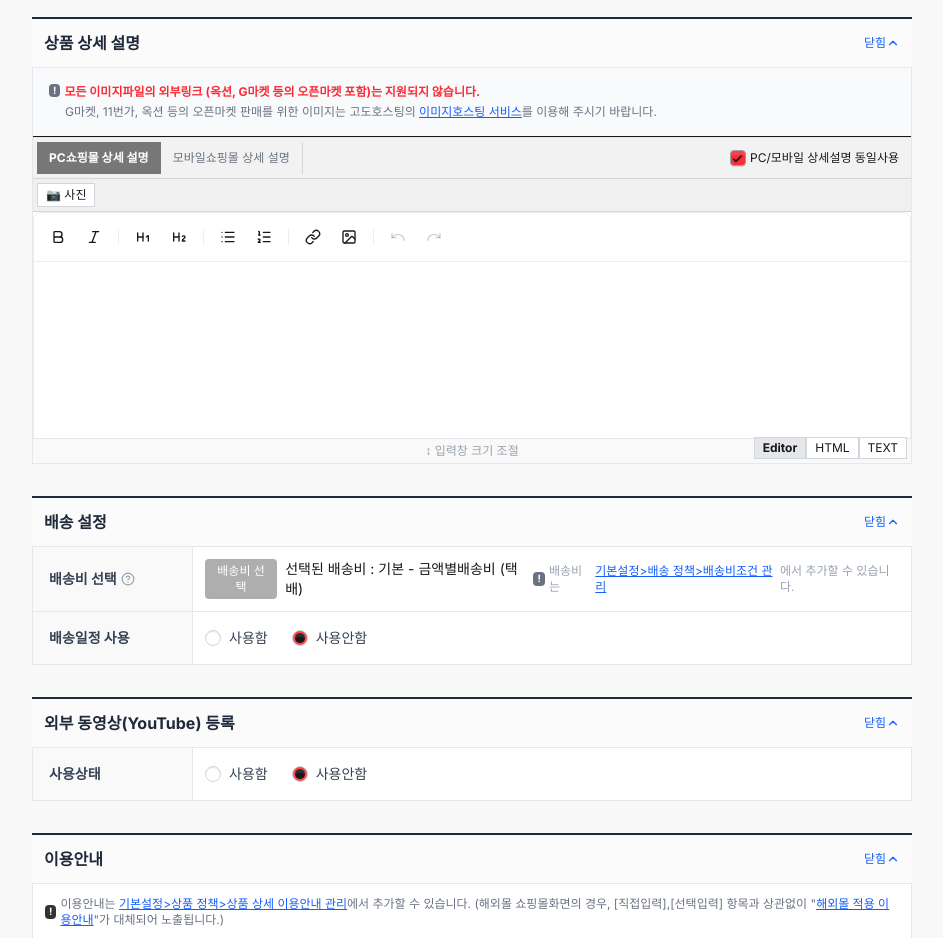
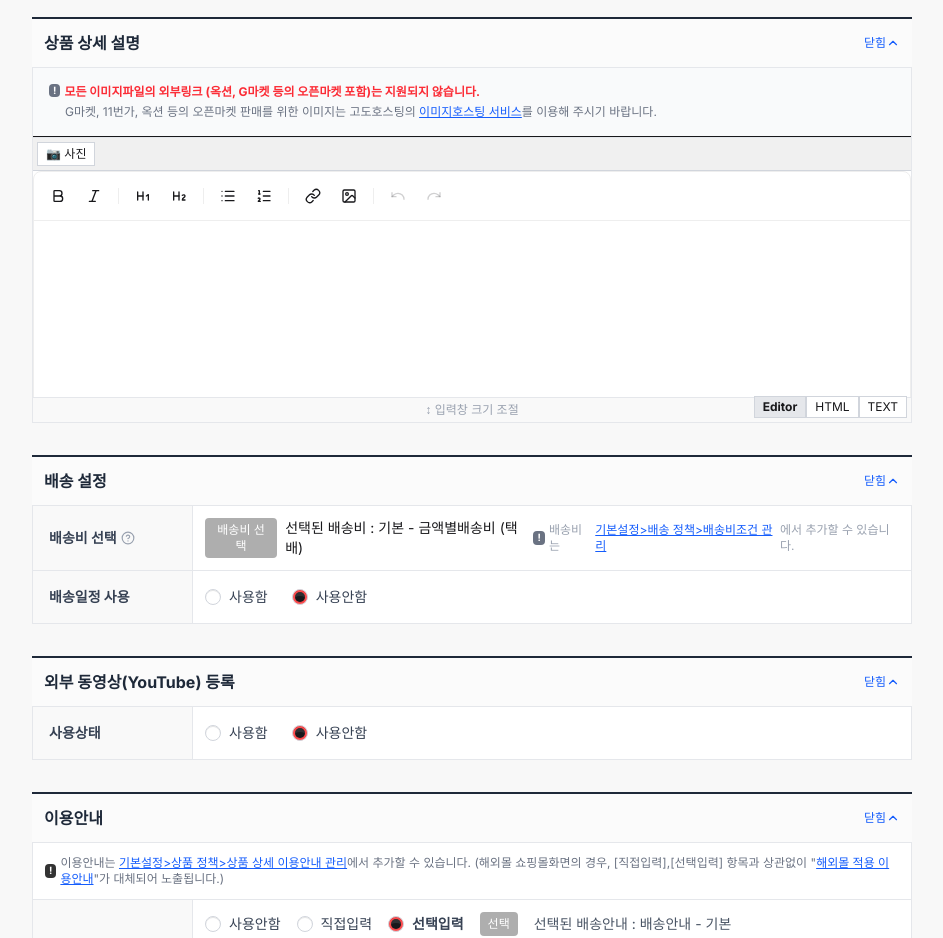
Before and after one commit to iannooo04/younsinsa, a Next.js app: page /en/admin/products/create in a window 1280 px wide. Shown: the part 2840-3778 px from the top of the page, without its empty margins (296-1239 px from the left). Built offline with nearby package versions, Linux system fonts and the light colour scheme; no server answers; the database is empty.

Commit message:
pixed admin

```diff
--- a/src/components/admin/ProductForm.tsx
+++ b/src/components/admin/ProductForm.tsx
@@ -786,18 +786,6 @@
                     </div>
 
                     <div className="border-t border-gray-200">
-                         {/* Editor Tabs */}
-                        <div className="bg-[#f2f2f2] border-b border-gray-300 p-1 flex items-center justify-between">
-                            <div className="flex">
-                                <div className="bg-[#777] text-white text-xs px-3 py-2 font-bold cursor-pointer">PC쇼핑몰 상세 설명</div>
-                                <div className="bg-[#f2f2f2] text-gray-500 text-xs px-3 py-2 border-r border-gray-300 cursor-pointer hover:bg-white">모바일쇼핑몰 상세 설명</div>
-                            </div>
-                            <label className="flex items-center gap-1 text-xs px-2">
-                                <input type="checkbox" className="checkbox checkbox-xs rounded-sm border-gray-400 checked:bg-red-500" defaultChecked />
-                                <span>PC/모바일 상세설명 동일사용</span>
-                            </label>
-                        </div>
-
                         {/* Photo Button Toolbar */}
                         <div className="bg-[#f0f0f0] border-b border-gray-300 p-1 flex items-center gap-1">
                              <button
```
Also changed, not shown: public/uploads/1773367805629-8192.png (added).
